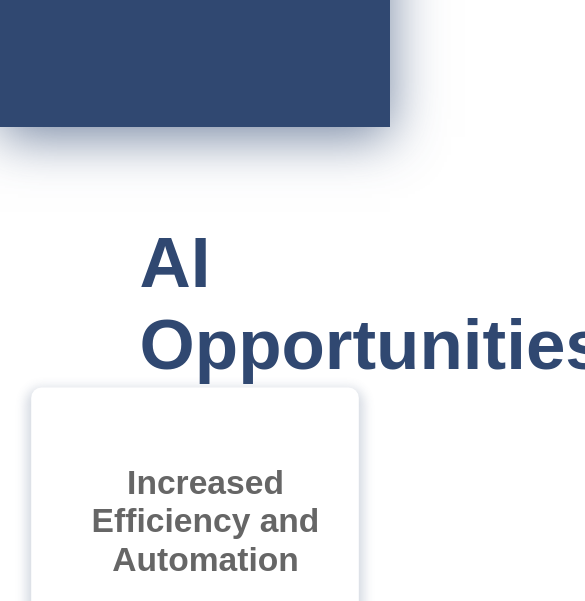
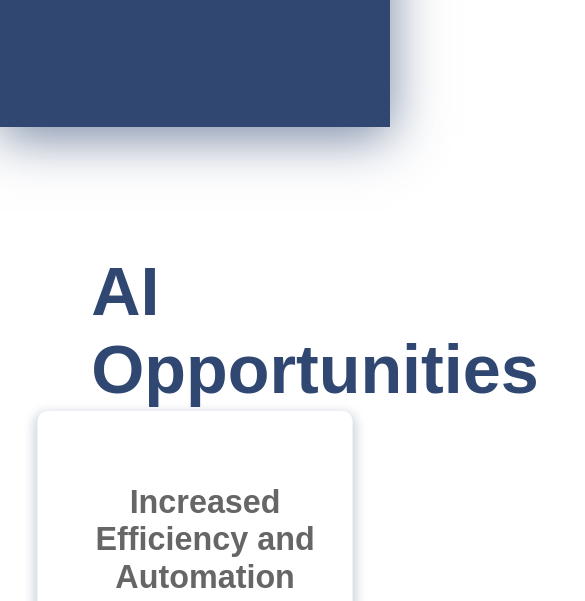
Before and after one commit to danalab-io/danalab.io, a plain HTML site: page index.html in a window 390 px wide. In both pictures the pointer is over the element "AI Opportunities". Shown: the part 243-844 px from the top of the page, 585 px wide, since content can reach past the window. Drawn offline with Linux system fonts and the light colour scheme; a web font is replaced by a local one.

Commit message:
translations

```diff
--- a/index.html
+++ b/index.html
@@ -26,7 +26,7 @@
         });
 
         document.addEventListener("DOMContentLoaded", function() {
-            const contentElements = document.querySelectorAll('section .columns, section .column, section .section_header');
+            const contentElements = document.querySelectorAll('section .column, section .section_header');
 
             const observer = new IntersectionObserver(entries => {
                 entries.forEach(entry => {
@@ -147,18 +147,41 @@
 
         @media screen and (max-width: 1350px) {
 
-            section:not(:nth-last-child(-n+2)):hover {
-                transform: scale(1.05);
+            section:not(:nth-last-child(-n+2)):hover .section_header {
+                transform: translate(250px, 0) scale(1.3);
+            }
 
-                .section_header {
-                    transform: translate(150px, 0) scale(1.3);
-                }
+            section:nth-last-child(-n+2):hover .section_header {
+                transform: translate(50px, 0) scale(1.1);
+            }
+        }
+
+        @media screen and (max-width: 1000px) {
+
+            section:not(:nth-last-child(-n+2)):hover .section_header {
+                transform: translate(150px, 0) scale(1.3);
+            }
+
+            section:nth-last-child(-n+2):hover .section_header {
+                transform: translate(50px, 0) scale(1.1);
             }
         }
 
         @media screen and (max-width: 768px) {
-            .section_header {
+            section .section_header {
                 font-size: 3.25em;
+            }
+
+            section:not(:nth-last-child(-n+2)):hover {
+                transform: scale(1.01);
+            }
+
+            section:not(:nth-last-child(-n+2)):hover .section_header {
+                transform: translate(100px, 0) scale(1.3);
+            }
+
+            section:nth-last-child(-n+2):hover .section_header {
+                transform: translate(50px, 0) scale(1.1);
             }
         }
 
@@ -182,8 +205,6 @@
             border-radius: 10px;
             box-shadow: 0px 5px 10px 5px rgba(48, 73, 115, 0.2);
             min-height: 350px;
-            opacity: 0.5;
-            transition: opacity 0.8s ease;
         }
 
         section:nth-child(even) .columns {
```
